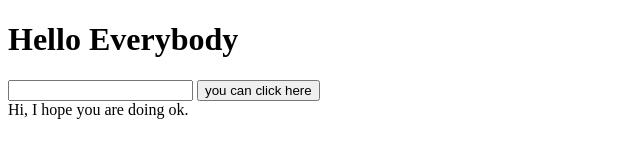
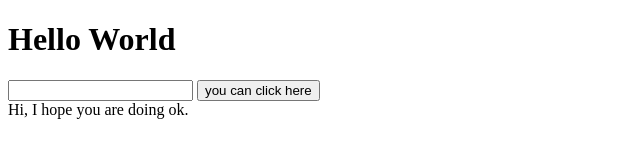
Before and after one commit to Yamil1303/Yamil1303.github.io, a plain HTML site: page index.html in a window 1280 px wide. Shown: the whole page, without its empty margins (0-640 px from the left). Drawn offline with Linux system fonts and the light colour scheme.

Commit message:
Update index.html

```diff
--- a/index.html
+++ b/index.html
@@ -8,7 +8,7 @@
 </script>
 </head>
 <body>
-    <h1>Hello Everybody</h1>
+    <h1>Hello World</h1>
     <input type="text" id="input">
     <button type="button">you can click here</button>
     <div id="output">Hi, I hope you are doing ok.</div>
```
